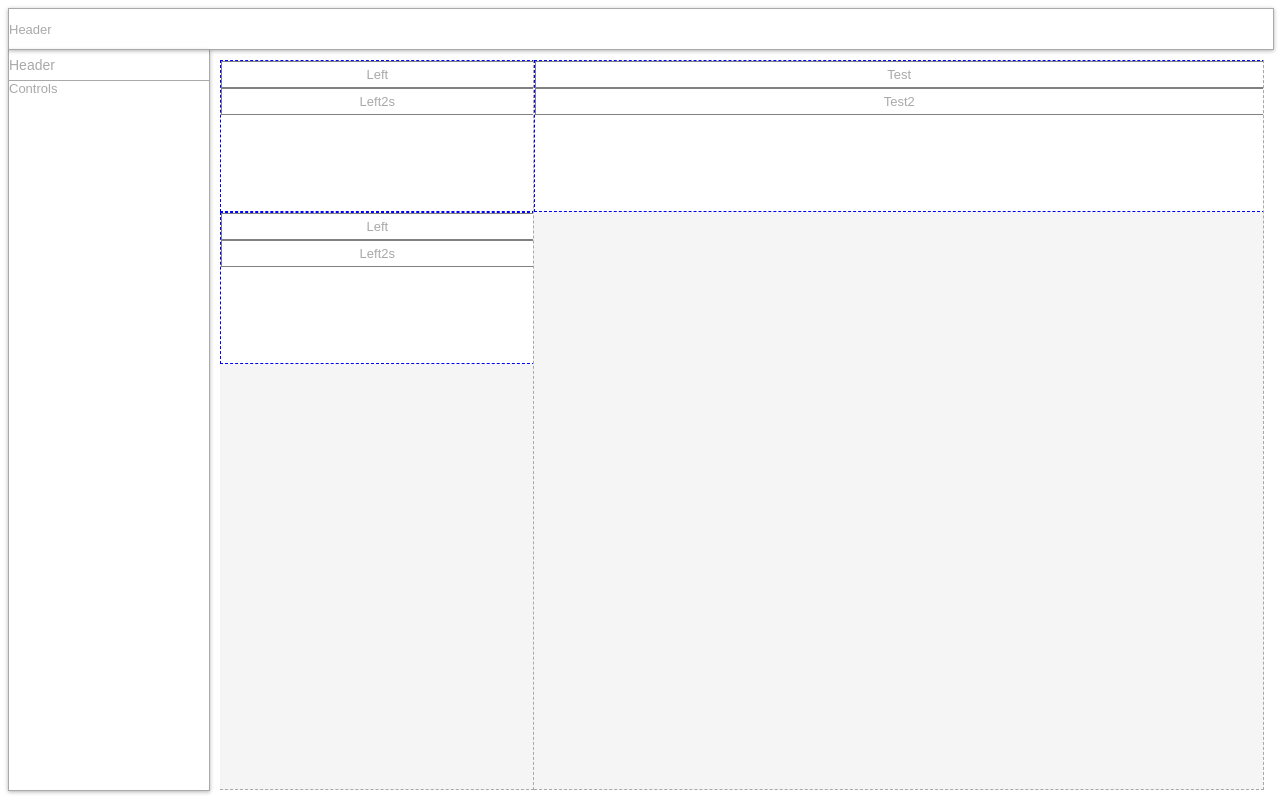
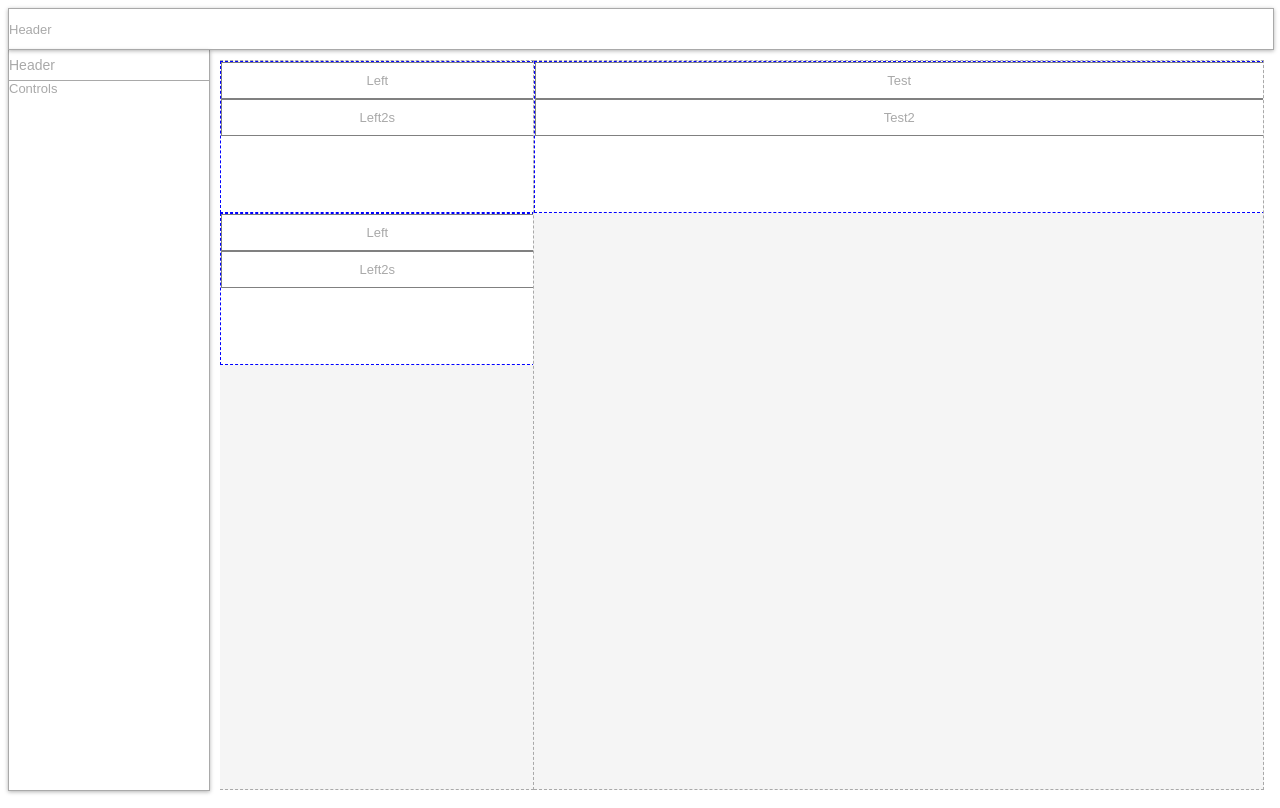
Before and after one commit to FStriewski/Cv-builder, a React (Create React App) app: page / in a window 1280 px wide. Built offline with nearby package versions, Linux system fonts and the light colour scheme.

Commit message:
b4 selection

```diff
--- a/src/components/mainstage/Element.tsx
+++ b/src/components/mainstage/Element.tsx
@@ -3,21 +3,26 @@
 import { Element, Paragraph } from '../../styles/Element';
 import { DragState } from './DraggableHOC';
 import SelectionState, { SelectionStateProvider } from '../../lib/Selection';
+import {TextElement} from './TextElement';
 
-const ParagraphBox = props => (
+const ParagraphBox = props =>
+{
+return (
   <SelectionStateProvider>
     <SelectionState>
       {({ select, selectedId }) => (
-        // tslint:disable-next-line:jsx-no-lambda
-        <Paragraph onMouseDown={e => select(e, props.id)} selected={selectedId === props.id}>
-          {console.log(selectedId, props.id)}
-          {props.content}
+        // tslint:disable:jsx-no-lambda
+        <Paragraph
+          onMouseDown={e => select(e, props.id)}
+          selected={selectedId === props.id}
+        >
+          <TextElement selected={selectedId === props.id} {...props} />
         </Paragraph>
       )}
     </SelectionState>
   </SelectionStateProvider>
 );
-
+}
 const DraggableWrapper = props => (
   <DragState>
     {({ dragHandlers, handleDrag }) => (
--- a/src/components/mainstage/TextElement.tsx
+++ b/src/components/mainstage/TextElement.tsx
@@ -8,9 +8,7 @@
   autoFocus?: boolean;
   content?: string;
   id: ID;
-  isSelected: boolean;
-  overflowSet: (status: boolean) => void;
-  isOverflown: boolean;
+  selected: boolean;
 };
 
 interface IState {
@@ -18,7 +16,7 @@
   editorParent: any;
 }
 
-class TextElement extends React.Component<Props, IState> {
+export class TextElement extends React.Component<Props, IState> {
   constructor(props: Props) {
     super(props);
     this.state = { editorState: EditorState.createEmpty(), editorParent: null };
@@ -46,7 +44,7 @@
   render() {
     return (
       <React.Fragment>
-        {this.props.isSelected ? (
+        {this.props.selected ? (
           <Editor
             editorState={this.state.editorState}
             onChange={editor => {
--- a/src/lib/Selection.tsx
+++ b/src/lib/Selection.tsx
@@ -37,18 +37,19 @@
   clear = () =>
     this.setState(clearId);
 
-    select = (e: React.MouseEvent, id: ID) => {
+  select = (e: React.MouseEvent, id: ID) => {
       stopPropagation(e);
 
-      console.log(id)
-    if (id === this.state.selectedId) {
-      return;
-    }
+      console.log(this.state.selectedId)
+    // if (id === this.state.selectedId) {
+    //   return;
+    // }
     this.clear()
     this.setState(selectId(id));
   };
 
   render() {
+
     const Provider = Ctx.Provider;
     return (
       <Provider
--- a/src/styles/Column.tsx
+++ b/src/styles/Column.tsx
@@ -19,6 +19,5 @@
          overflow: hidden;
          border: 1px dashed ${SCHEMA_1.COLOR_2};
          background-color: #f5f5f5;
-         border-top: none;
          border-left: none;
        `;
--- a/src/styles/Element.ts
+++ b/src/styles/Element.ts
@@ -14,7 +14,6 @@
 `;
 
 const setBorder = (selected: boolean) => {
-  console.log(selected)
   if (selected) {
     return '2px solid red';
   }
```
